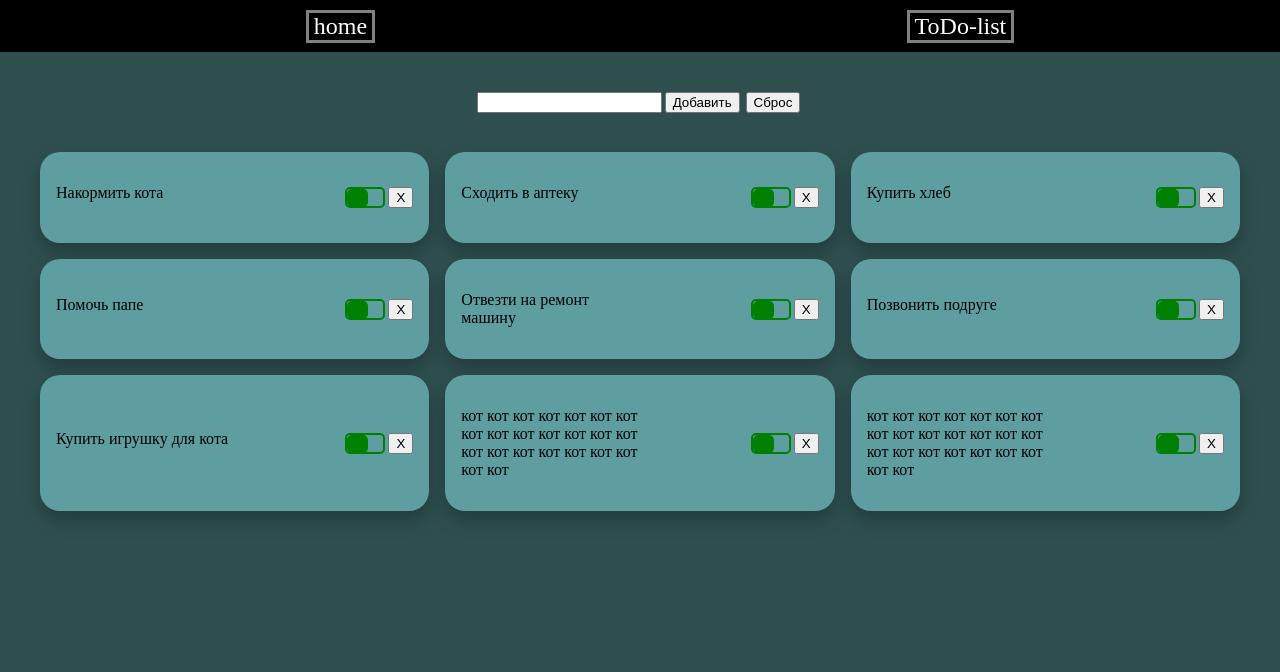
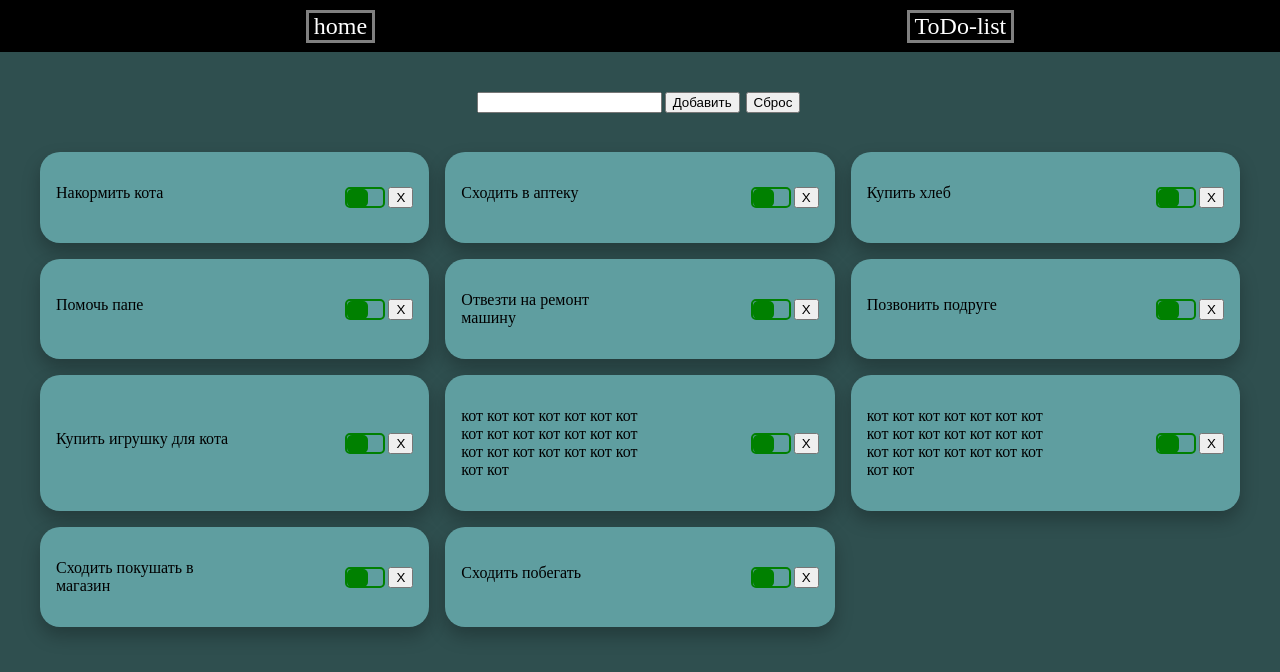
Before and after one commit to badruby-hub/ToDo-list-for-react, a Next.js app: page /ToDo in a window 1280 px wide. Shown: the top 672 px of the page. Built offline with nearby package versions, Linux system fonts and the light colour scheme; data requests are answered from the project's data file.

Commit message:
авто очистка формы после отправки

```diff
--- a/components/ObjTable/index.tsx
+++ b/components/ObjTable/index.tsx
@@ -15,7 +15,7 @@ export function ObjTable({data,config, children}){
 
 
 function Description({data,config}) {
-    return  <div className={classes.items}>
+    return  <div  className={classes.items}>
     {data.map(obj => <div key={obj.id} className={classes.item}>
        <ul key={obj.id} data-id={obj.id}>
         {config.columns.map(({title,content})=><li key={title}>
--- a/components/demo/Demo-ToDo.tsx
+++ b/components/demo/Demo-ToDo.tsx
@@ -71,6 +71,8 @@ export  function DemoToDo(){
                         case ADD:
                             const newObj = {};
                             config.columns.map(({setVal},i)=>setVal && Object.assign(newObj,setVal(addValues[i])));
+                        const maxId = data.length > 0 ? Math.max(...data.map(item => item.id)) : 0;
+                        newObj.id = (maxId + 1).toString();
                             optimisticData = data.concat(newObj);
                             return fetch(API_URL, {
                                  method: 'POST',
@@ -80,6 +82,7 @@ export  function DemoToDo(){
                               if (!res.ok) {
                                 throw (new Error(res.status + ' ' + res.statusText));
                               }
+                              setAddValues(Array.from({ length: config.columns.length }, () => ''));
                           });
                         }
                     },
--- a/db.json
+++ b/db.json
@@ -35,6 +35,14 @@
     {
       "id": "9",
       "task": "кот кот кот кот кот кот кот кот кот кот кот кот кот кот кот кот кот кот кот кот кот кот кот"
+    },
+    {
+      "id": "10",
+      "task": "Сходить покушать в магазин "
+    },
+    {
+      "id": "11",
+      "task": "Сходить побегать"
     }
   ]
 }
--- a/pages/_app.tsx
+++ b/pages/_app.tsx
@@ -8,7 +8,9 @@ export default function App({ Component, pageProps }: AppProps) {
   <Header/>
   <main>
   <Component {...pageProps} />
-  <Toaster/>
+  <Toaster
+  position="bottom-right"
+  reverseOrder={false}/>
   </main>
    </>
 }
```
